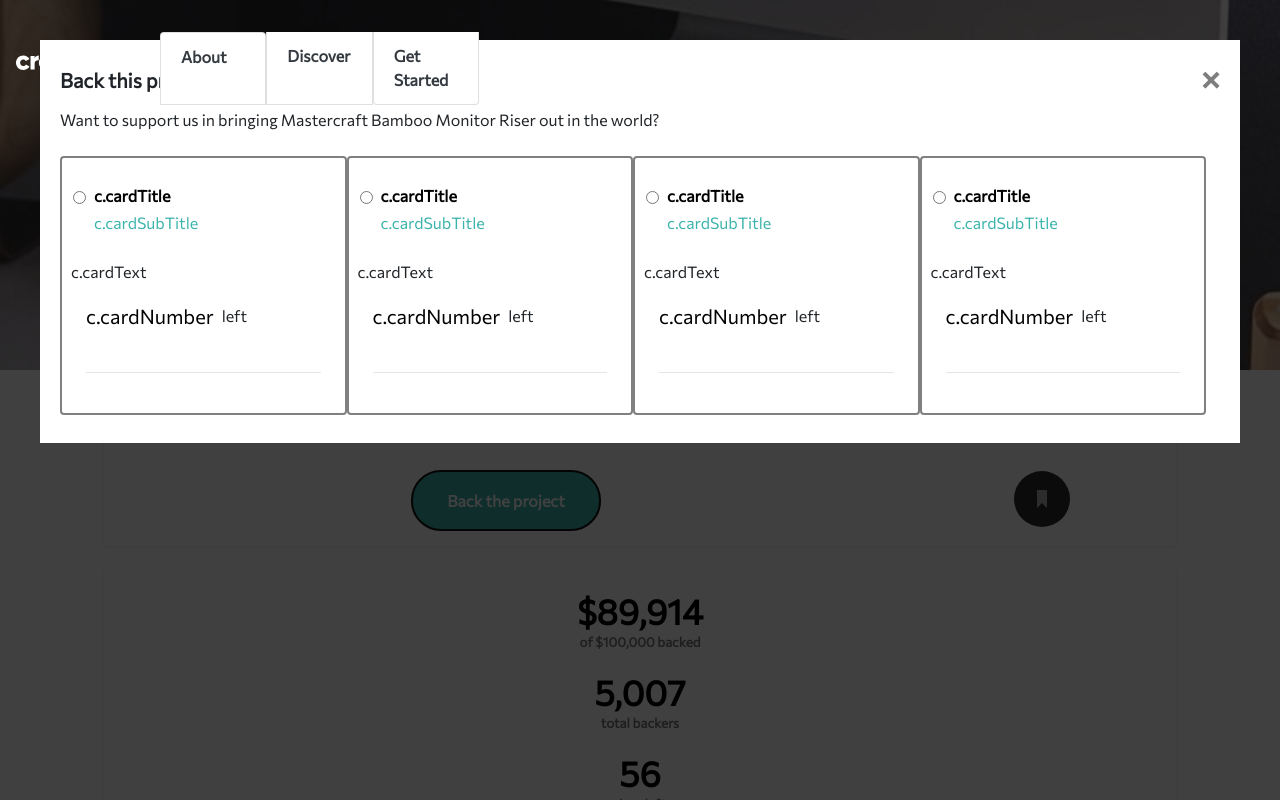
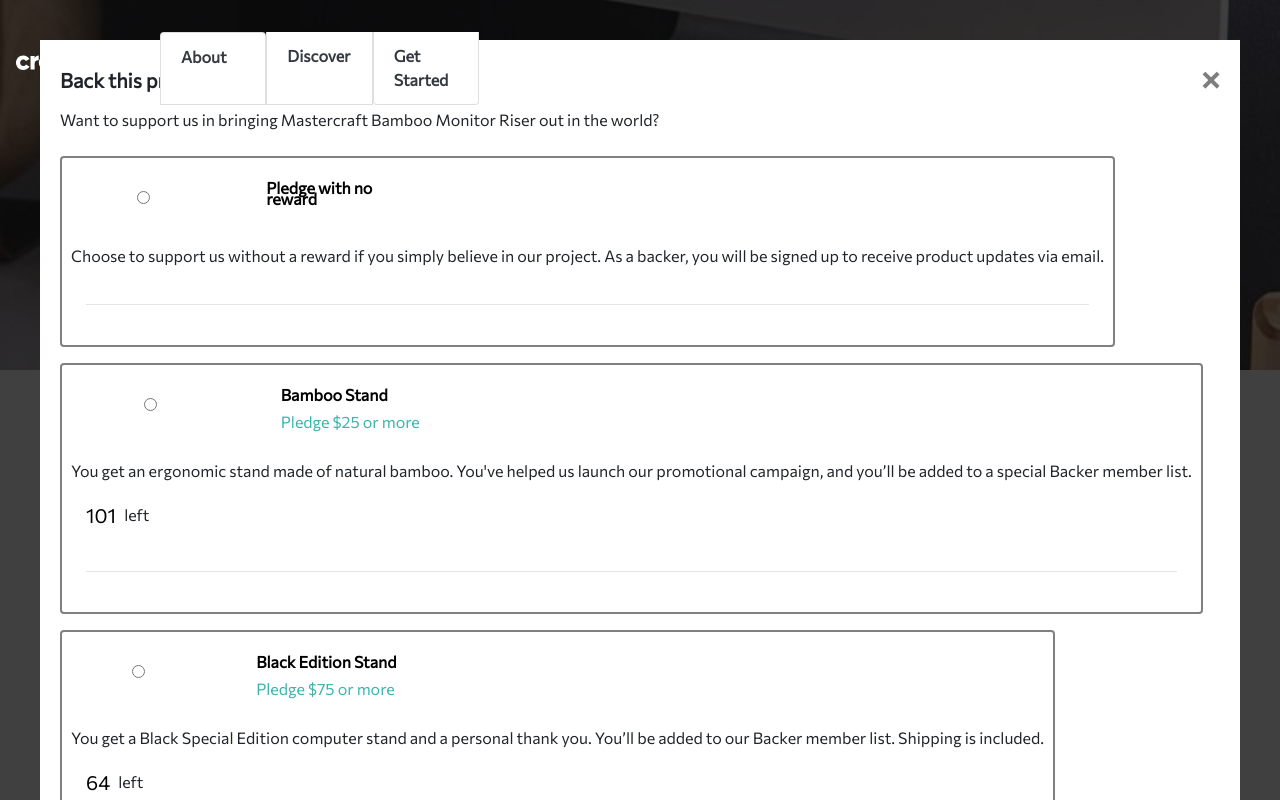
Before and after one commit to MrObonye/crowdfunding, an Angular app: page / in a window 1280 px wide. Both pictures are taken after a click on the button "Back the project". Shown: the top 800 px of the page. Built offline with nearby package versions, Linux system fonts and the light colour scheme.

Commit message:
thank you message submitted

```diff
--- a/src/app/components/common/pledge/pledge.component.html
+++ b/src/app/components/common/pledge/pledge.component.html
@@ -17,7 +17,7 @@
   <div class="row text-left">
     <div class="card-text">{{cardText}}</div>
   </div>
-  <div class="card-digits row m-0">
+  <div class="card-digits row m-0" *ngIf="cardNumber >= 0">
     <h1 class="card-digits-number h5">{{cardNumber}}</h1>
     <p class="mx-2">left</p>
   </div>
@@ -29,6 +29,28 @@
       <i>$</i>
     </div>
 
-   <button type="submit" class="continue-button">continue</button>
+   <button type="button" class="continue-button" (click)="submit()">continue</button>
   </div>
 </div>
+
+<app-modal id="custom-modal-2" class="rounded">
+  <div class="col text-center">
+    <div class="col">
+      <img class="text-center" src="../../assets/images/icon-check.svg" alt="check icon">
+    </div>
+    <div class="col text-center ">
+      <h5 class="fw-bolder my-3">Thanks for your support!</h5>
+    </div>
+    <div class="col my-3">
+      <p class="my-3"> Your pledge brings us one step closer to sharing Mastercraft Bamboo Monitor Riser worldwide. You will get
+        an email once our campaign is completed.</p>
+    </div>
+    <div class="col text-center my-3">
+      <button class="continue-button my-3" (click)="closeModal('custom-modal-2')">Got it!</button>
+    </div>
+
+
+
+  </div>
+
+</app-modal>
--- a/src/app/components/common/pledge/pledge.component.ts
+++ b/src/app/components/common/pledge/pledge.component.ts
@@ -1,4 +1,5 @@
 import { Component, ElementRef, EventEmitter, Input, OnInit, Output, ViewChild } from '@angular/core';
+import { ModalService } from '../../modal/modal.service';
 
 @Component({
   selector: 'app-pledge',
@@ -16,7 +17,7 @@ export class PledgeComponent implements OnInit {
   @Input() selected: number;
 
   @Output() enableBorder = new EventEmitter();
-  constructor() { }
+  constructor(private modalService: ModalService) { }
 
   ngOnInit(): void {
   }
@@ -24,4 +25,16 @@ export class PledgeComponent implements OnInit {
     this.enableBorder.emit(value);
 
   }
+  openModal(id: string): void {
+    console.log('tset');
+
+    this.modalService.close('custom-modal-1');
+    this.modalService.open(id);
+  }
+  closeModal(id: string): void {
+    this.modalService.close(id);
+  }
+  submit(){
+    this.openModal('custom-modal-2');
+  }
 }
--- a/src/app/components/hero/hero.component.html
+++ b/src/app/components/hero/hero.component.html
@@ -60,14 +60,15 @@
 
     </div>
     <div class="row">
-      <app-pledge [cardTitle]="'c.cardTitle'" [cardSubTitle]="'c.cardSubTitle'" [cardText]="'c.cardText'"
-      [cardNumber]="'c.cardNumber'" [index]="1" (enableBorder)="select($event)" [selected]="selected"></app-pledge>
-      <app-pledge [cardTitle]="'c.cardTitle'" [cardSubTitle]="'c.cardSubTitle'" [cardText]="'c.cardText'"
-      [cardNumber]="'c.cardNumber'" [index]="2" (enableBorder)="select($event)" [selected]="selected"></app-pledge>
-      <app-pledge [cardTitle]="'c.cardTitle'" [cardSubTitle]="'c.cardSubTitle'" [cardText]="'c.cardText'"
-      [cardNumber]="'c.cardNumber'" [index]="3" (enableBorder)="select($event)" [selected]="selected"></app-pledge>
-      <app-pledge [cardTitle]="'c.cardTitle'" [cardSubTitle]="'c.cardSubTitle'" [cardText]="'c.cardText'"
-      [cardNumber]="'c.cardNumber'" [index]="4" (enableBorder)="select($event)" [selected]="selected"></app-pledge>
+      <app-pledge [cardTitle]="'Pledge with no reward'" [cardSubTitle]="''" [cardText]="' Choose to support us without a reward if you simply believe in our project. As a backer,\
+      you will be signed up to receive product updates via email.'"
+      [cardNumber]="-1" [index]="1" (enableBorder)="select($event)" [selected]="selected"></app-pledge>
+      <app-pledge [cardTitle]="contentData[0].cardTitle" [cardSubTitle]="contentData[0].cardSubTitle" [cardText]="contentData[0].cardText"
+      [cardNumber]="contentData[0].cardNumber" [index]="2" (enableBorder)="select($event)" [selected]="selected"></app-pledge>
+      <app-pledge [cardTitle]="contentData[1].cardTitle" [cardSubTitle]="contentData[1].cardSubTitle" [cardText]="contentData[1].cardText"
+      [cardNumber]="contentData[1].cardNumber" [index]="3" (enableBorder)="select($event)" [selected]="selected"></app-pledge>
+      <app-pledge [cardTitle]="contentData[2].cardTitle" [cardSubTitle]="contentData[2].cardSubTitle" [cardText]="contentData[2].cardText"
+      [cardNumber]="contentData[2].cardNumber" [index]="4" (enableBorder)="select($event)" [selected]="selected"></app-pledge>
     </div>
   </div>
 
```
